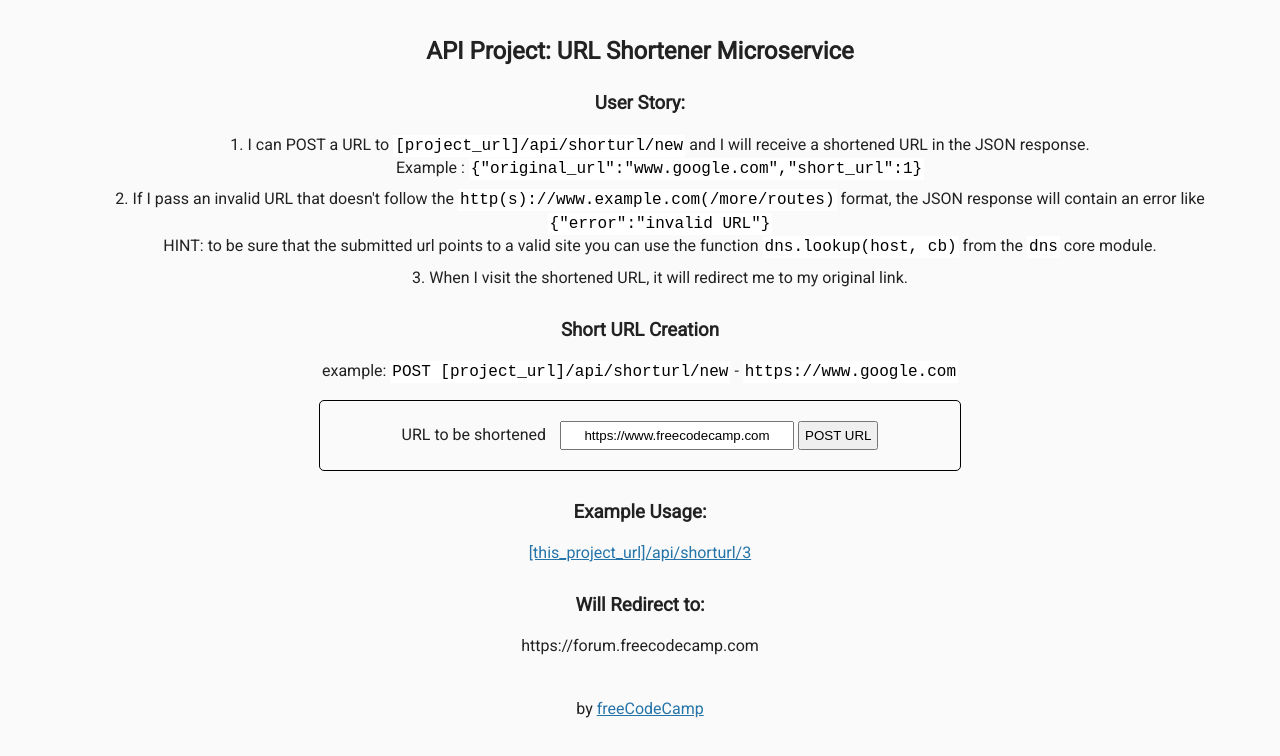
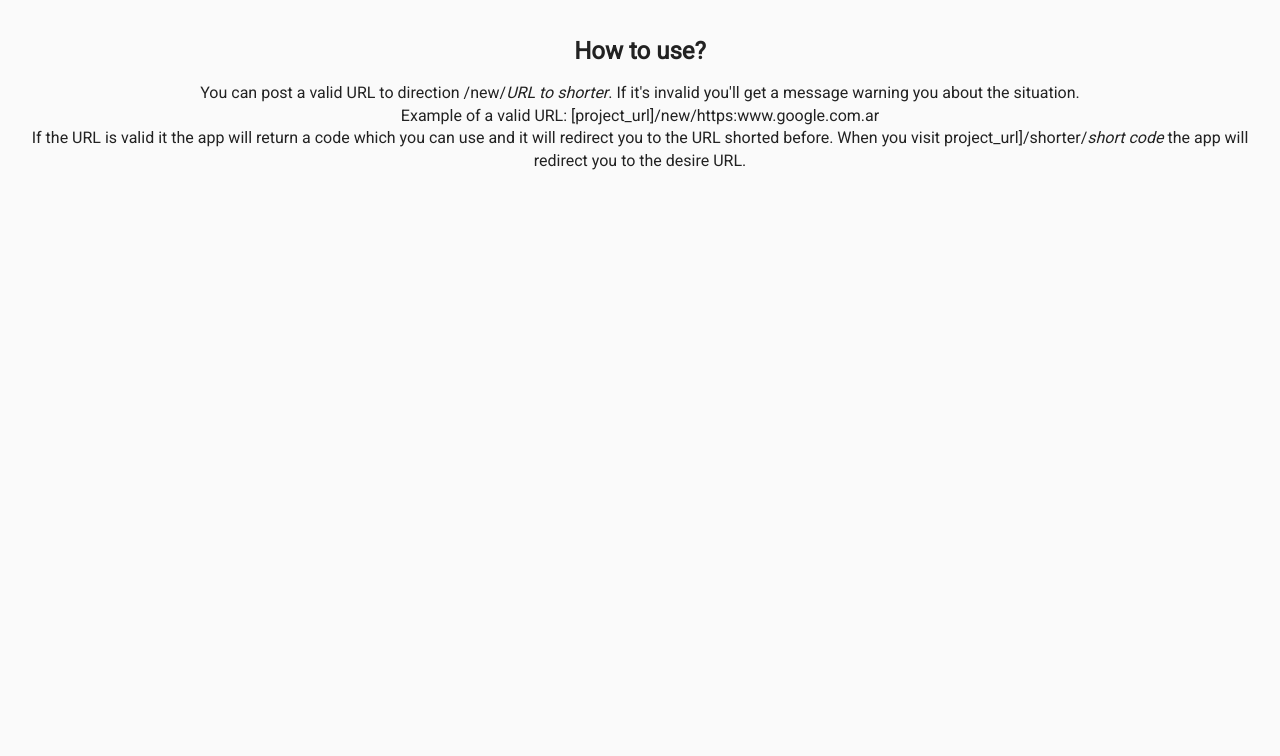
Before and after one commit to gastonri/shorterUrl, a website: page views/index.html in a window 1280 px wide. Drawn offline with Linux system fonts and the light colour scheme.

Commit message:
👏🐸 Updated with Glitch

```diff
--- a/views/index.html
+++ b/views/index.html
@@ -11,15 +11,19 @@
 
    <body>
       <div class="container">
-        <h2>API Project: URL Shortener Microservice</h2>
-        <h3>User Story: </h3>
-        <ol>
-          <li>I can POST a URL to <code>[project_url]/api/shorturl/new</code> and I will receive a shortened URL in the JSON response.<br>Example : <code>{"original_url":"www.google.com","short_url":1}</code></li>
-          <li>If I pass an invalid URL that doesn't follow the <code>http(s)://www.example.com(/more/routes)</code> format, the JSON response will contain an error like <code>{"error":"invalid URL"}</code><br>
-          HINT: to be sure that the submitted url points to a valid site you can use the function <code>dns.lookup(host, cb)</code> from the <code>dns</code> core module.</li>
-          <li>When I visit the shortened URL, it will redirect me to my original link.</li>
-        </ol>
-
+        <h2>How to use?</h2>
+        <p>
+          You can post a valid URL to direction /new/<i>URL to shorter</i>. If it's invalid you'll get a message warning you about the situation.<br>
+          Example of a valid URL: [project_url]/new/https:www.google.com.ar<br>
+          If the URL is valid it the app will return a code which you can use and it will redirect you to the URL shorted before.
+          When you visit project_url]/shorter/<i>short code</i> the app will redirect you to the desire URL.
+        </p>
+<!--           <li>I can POST a URL to <code>[project_url]/api/shorturl/new</code> and I will receive a shortened URL in the JSON response.<br>Example : <code>{"original_url":"www.google.com","short_url":1}</code></li> -->
+<!--           <li>If I pass an invalid URL that doesn't follow the <code>http(s)://www.example.com(/more/routes)</code> format, the JSON response will contain an error like <code>{"error":"invalid URL"}</code><br> -->
+<!--           HINT: to be sure that the submitted url points to a valid site you can use the function <code>dns.lookup(host, cb)</code> from the <code>dns</code> core module.</li> -->
+<!--           <li>When I visit the shortened URL, it will redirect me to my original link.</li> -->
+<!--         </ol> -->
+<!--
         <h3>Short URL Creation </h3>
         <p>
           example: <code>POST [project_url]/api/shorturl/new</code> - <code>https://www.google.com</code>
@@ -35,13 +39,13 @@
         </a>
 
         <h3>Will Redirect to:</h3>
-        <p>https://forum.freecodecamp.com</p>
+        <p>https://forum.freecodecamp.com</p> -->
       </div>
-      <div class="footer">
+<!--       <div class="footer">
         <p>
           by <a href="http://www.freecodecamp.com">freeCodeCamp</a>
         </p>
-      </div>
+      </div> -->
    </body>
 
 
```
